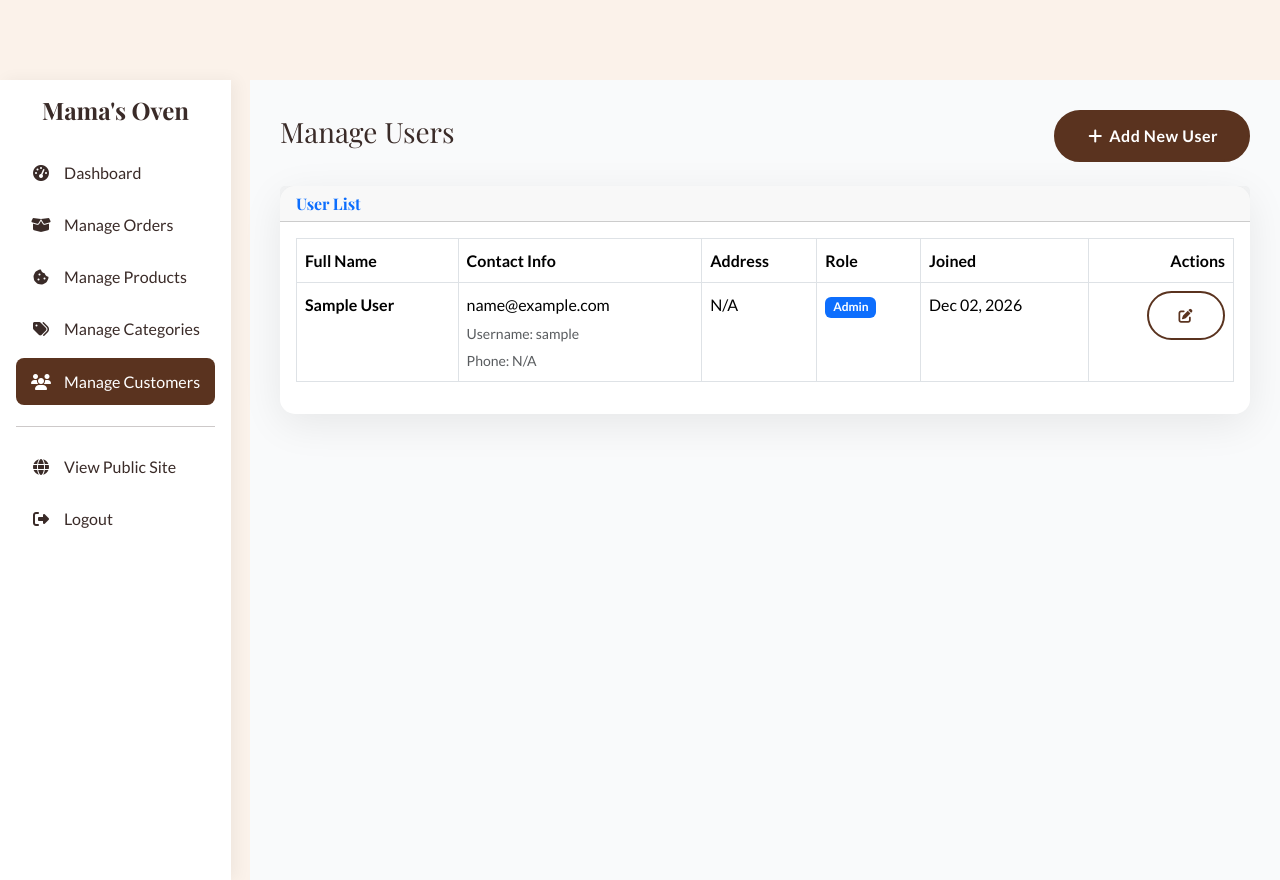
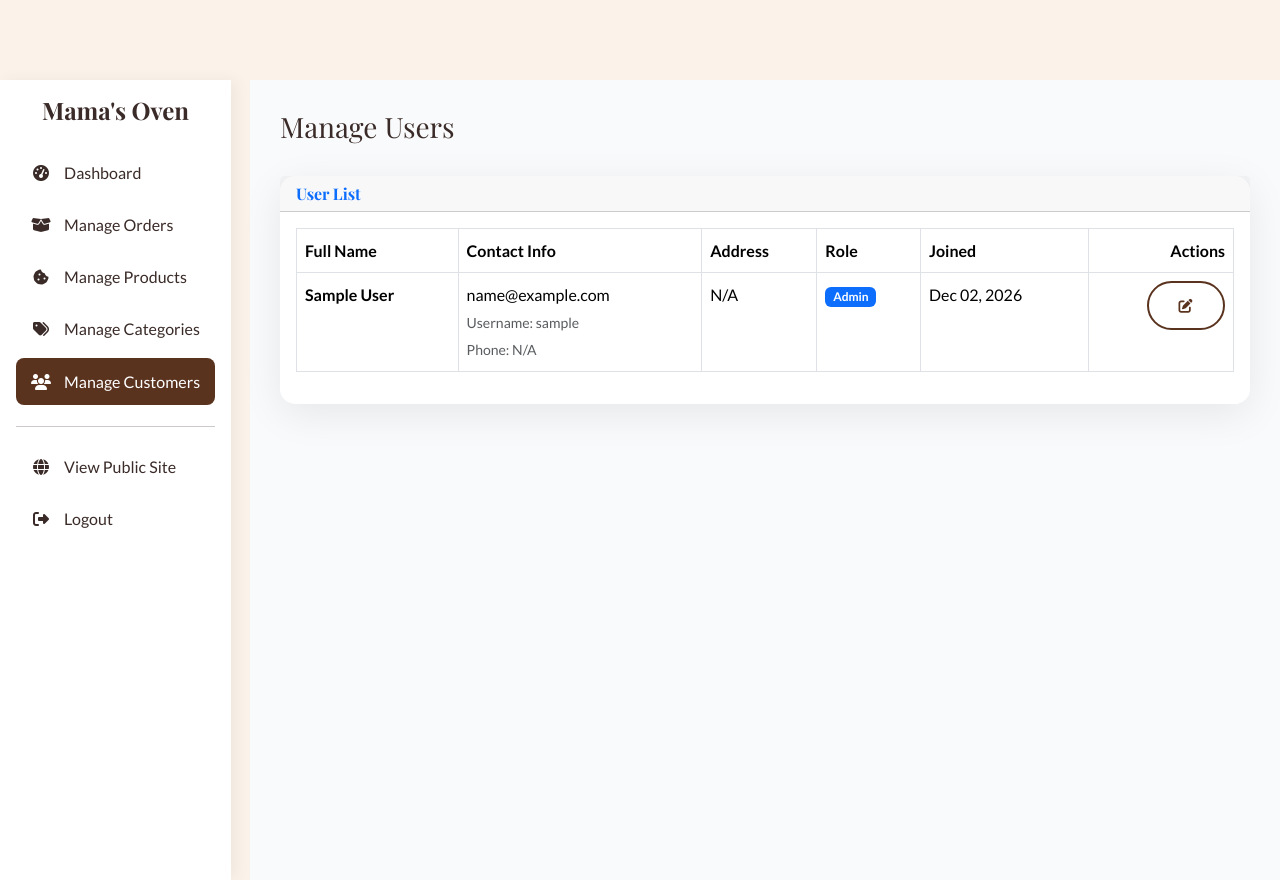
Before and after one commit to Aijuka-Josbert/mamoven1, a PHP site: page /mamoven1/admin/customers.php in a window 1280 px wide. Run offline with PHP 8.4, Linux system fonts and the light colour scheme; the visitor is signed in with stand-in values (Sample User, id 1); some libraries are stand-ins or nearby versions.

Commit message:
testing required

```diff
--- a/admin/customers.php
+++ b/admin/customers.php
@@ -50,9 +50,6 @@ try {
 
 <div class="d-flex justify-content-between align-items-center mb-4">
     <h1 class="h3">Manage Users</h1>
-    <a href="add_customer.php" class="btn btn-primary">
-        <i class="fas fa-plus fa-fw"></i> Add New User
-    </a>
 </div>
 
 <!-- Display success or error messages -->
```
